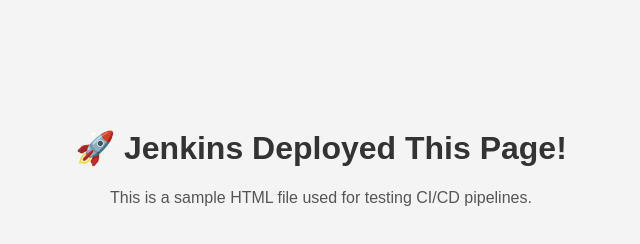
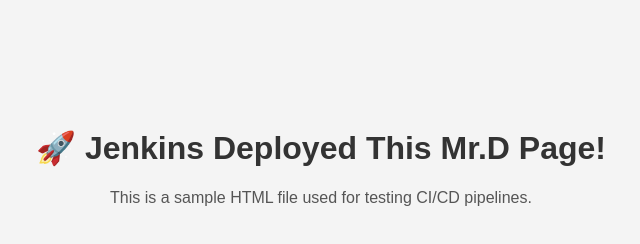
Before and after one commit to dharma-git-99/demo-repo, a website: page Index.html in a window 1280 px wide. Shown: the whole page, without its empty margins (319-959 px from the left). Drawn offline with Linux system fonts and the light colour scheme.

Commit message:
Update Index.html

```diff
--- a/Index.html
+++ b/Index.html
@@ -19,7 +19,7 @@
     </style>
 </head>
 <body>
-    <h1>🚀 Jenkins Deployed This Page!</h1>
+    <h1>🚀 Jenkins Deployed This Mr.D Page!</h1>
     <p>This is a sample HTML file used for testing CI/CD pipelines.</p>
 </body>
 </html>
```
